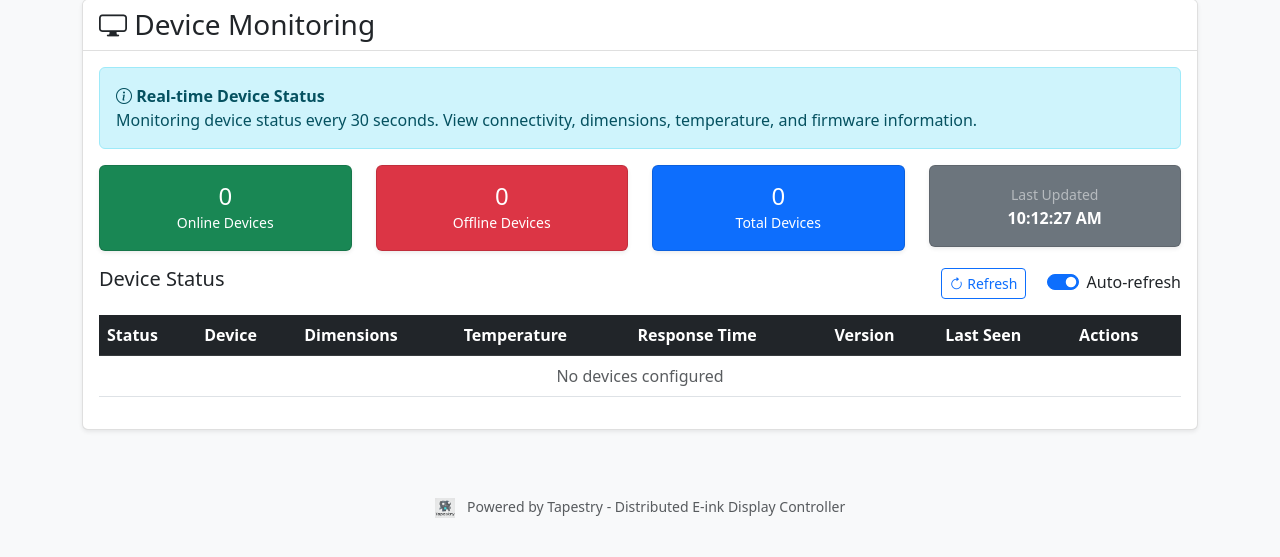
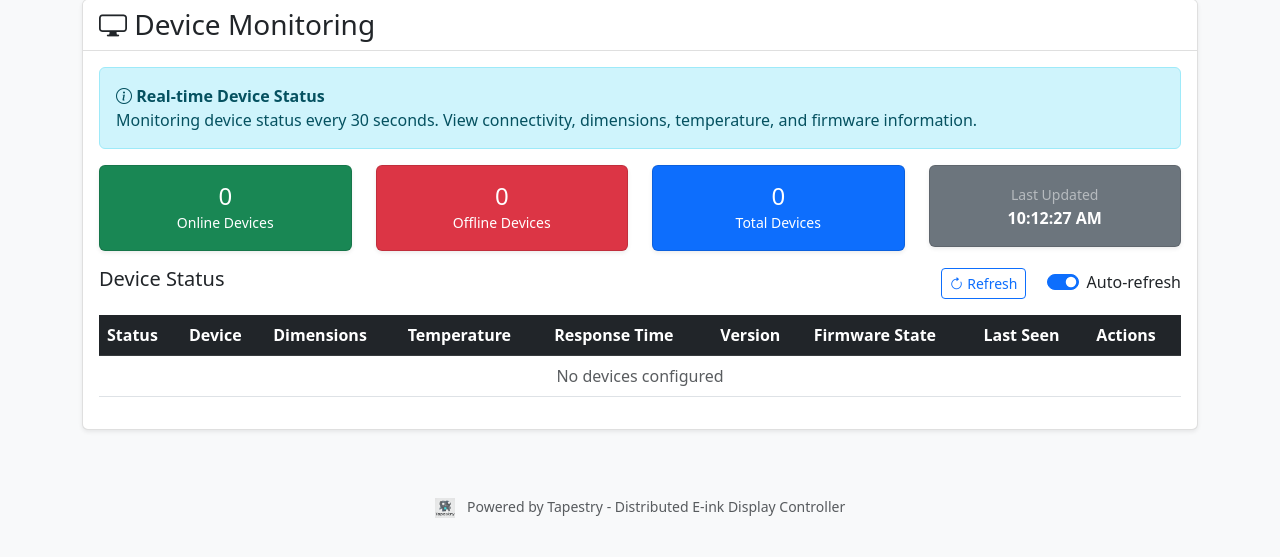
Before and after one commit to BackSlasher/tapestry-controller, a Flask app: page /device-monitoring in a window 1280 px wide. Shown: the part 82-639 px from the top of the page. Run offline with Flask 2, Linux system fonts and the light colour scheme; parts of the project's set-up code (start-up, migrations or seed data) failed here and were passed over; some libraries are stand-ins or nearby versions.

Commit message:
ota: displaying status

```diff
--- a/src/tapestry/webui/app.py
+++ b/src/tapestry/webui/app.py
@@ -991,6 +991,8 @@ def device_status():
             "running_partition": status.running_partition,
             "next_partition": status.next_partition,
             "app_elf_sha256": status.app_elf_sha256,
+            "ota_state": status.ota_state,
+            "rollback_enabled": status.rollback_enabled,
             "response_time_ms": status.response_time_ms,
         }
 
--- a/src/tapestry/webui/device_monitor.py
+++ b/src/tapestry/webui/device_monitor.py
@@ -35,6 +35,8 @@ class DeviceStatus:
     running_partition: Optional[str] = None
     next_partition: Optional[str] = None
     app_elf_sha256: Optional[str] = None
+    ota_state: Optional[str] = None
+    rollback_enabled: Optional[bool] = None
 
     # Response times
     response_time_ms: Optional[float] = None
@@ -231,6 +233,8 @@ class DeviceMonitor:
                 status.running_partition = ota_info.get("running_partition")
                 status.next_partition = ota_info.get("next_partition")
                 status.app_elf_sha256 = ota_info.get("app_elf_sha256")
+                status.ota_state = ota_info.get("ota_state")
+                status.rollback_enabled = ota_info.get("rollback_enabled")
 
         except Exception as e:
             # Mark device as offline
--- a/src/tapestry/webui/templates/device_monitoring.html
+++ b/src/tapestry/webui/templates/device_monitoring.html
@@ -78,13 +78,14 @@
                                 <th>Temperature</th>
                                 <th>Response Time</th>
                                 <th>Version</th>
+                                <th>Firmware State</th>
                                 <th>Last Seen</th>
                                 <th>Actions</th>
                             </tr>
                         </thead>
                         <tbody id="device-table-body">
                             <tr>
-                                <td colspan="8" class="text-center text-muted">
+                                <td colspan="9" class="text-center text-muted">
                                     <div class="spinner-border spinner-border-sm me-2" role="status"></div>
                                     Loading device status...
                                 </td>
@@ -179,11 +180,36 @@ function updateLastUpdated() {
     document.getElementById('last-updated').textContent = now.toLocaleTimeString();
 }
 
+function getFirmwareStateBadge(device) {
+    if (!device.online) {
+        return '<span class="text-muted">-</span>';
+    }
+
+    if (!device.ota_state) {
+        return '<span class="text-muted">Unknown</span>';
+    }
+
+    if (device.ota_state === 'validated') {
+        return '<span class="badge bg-success"><i class="bi bi-check-circle"></i> Validated</span>';
+    }
+
+    if (device.ota_state === 'pending_verification') {
+        if (device.rollback_enabled) {
+            return '<span class="badge bg-warning"><i class="bi bi-clock"></i> Pending Verification</span><br><small class="text-warning"><i class="bi bi-exclamation-triangle"></i> Rollback enabled</small>';
+        } else {
+            return '<span class="badge bg-info"><i class="bi bi-clock"></i> Pending Verification</span>';
+        }
+    }
+
+    // Other states
+    return `<span class="badge bg-secondary">${device.ota_state}</span>`;
+}
+
 function updateDeviceTable(data) {
     const tbody = document.getElementById('device-table-body');
 
     if (!data.devices || Object.keys(data.devices).length === 0) {
-        tbody.innerHTML = '<tr><td colspan="8" class="text-center text-muted">No devices configured</td></tr>';
+        tbody.innerHTML = '<tr><td colspan="9" class="text-center text-muted">No devices configured</td></tr>';
         return;
     }
 
@@ -207,6 +233,8 @@ function updateDeviceTable(data) {
 
         const version = device.current_version || '<span class="text-muted">Unknown</span>';
 
+        const firmwareState = getFirmwareStateBadge(device);
+
         const lastSeen = device.last_seen ?
             new Date(device.last_seen).toLocaleString() :
             '<span class="text-muted">Never</span>';
@@ -223,6 +251,7 @@ function updateDeviceTable(data) {
                 <td>${temperature}</td>
                 <td>${responseTime}</td>
                 <td>${version}</td>
+                <td>${firmwareState}</td>
                 <td>${lastSeen}</td>
                 <td>
                     <button type="button" class="btn btn-outline-primary btn-sm" onclick="showDeviceDetails('${device.host}')">
@@ -272,6 +301,8 @@ function showDeviceDetails(host) {
                             <tr><td><strong>IDF Version:</strong></td><td>${device.idf_version || 'Unknown'}</td></tr>
                             <tr><td><strong>Running Partition:</strong></td><td>${device.running_partition || 'Unknown'}</td></tr>
                             <tr><td><strong>Next Partition:</strong></td><td>${device.next_partition || 'Unknown'}</td></tr>
+                            <tr><td><strong>OTA State:</strong></td><td>${device.ota_state ? `<span class="badge ${device.ota_state === 'validated' ? 'bg-success' : device.ota_state === 'pending_verification' ? 'bg-warning' : 'bg-secondary'}">${device.ota_state}</span>` : 'Unknown'}</td></tr>
+                            <tr><td><strong>Rollback Enabled:</strong></td><td>${device.rollback_enabled !== null ? (device.rollback_enabled ? '<span class="badge bg-warning">Yes</span>' : '<span class="badge bg-success">No</span>') : 'Unknown'}</td></tr>
                             <tr><td><strong>SHA256:</strong></td><td>${device.app_elf_sha256 ? `<code class="small">${device.app_elf_sha256.substring(0, 16)}...</code>` : 'Unknown'}</td></tr>
                         </table>
                     </div>
```
